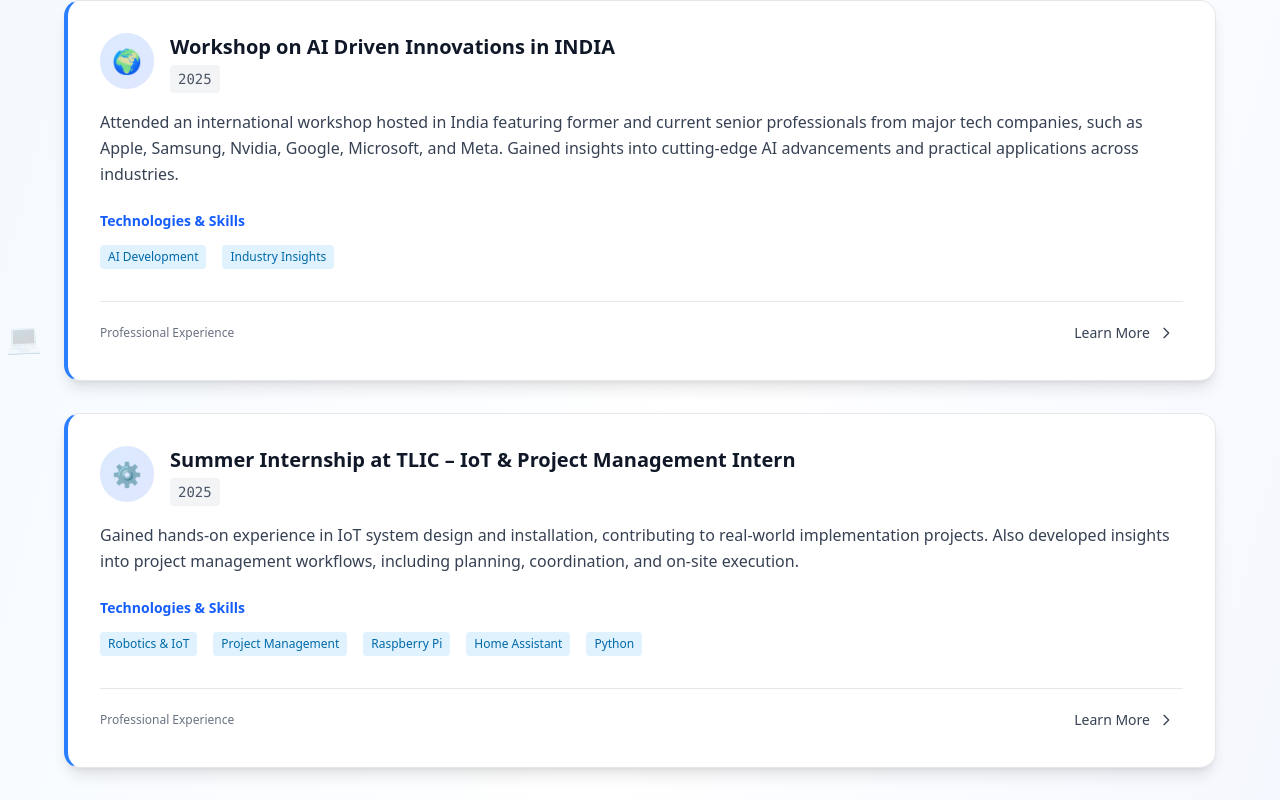
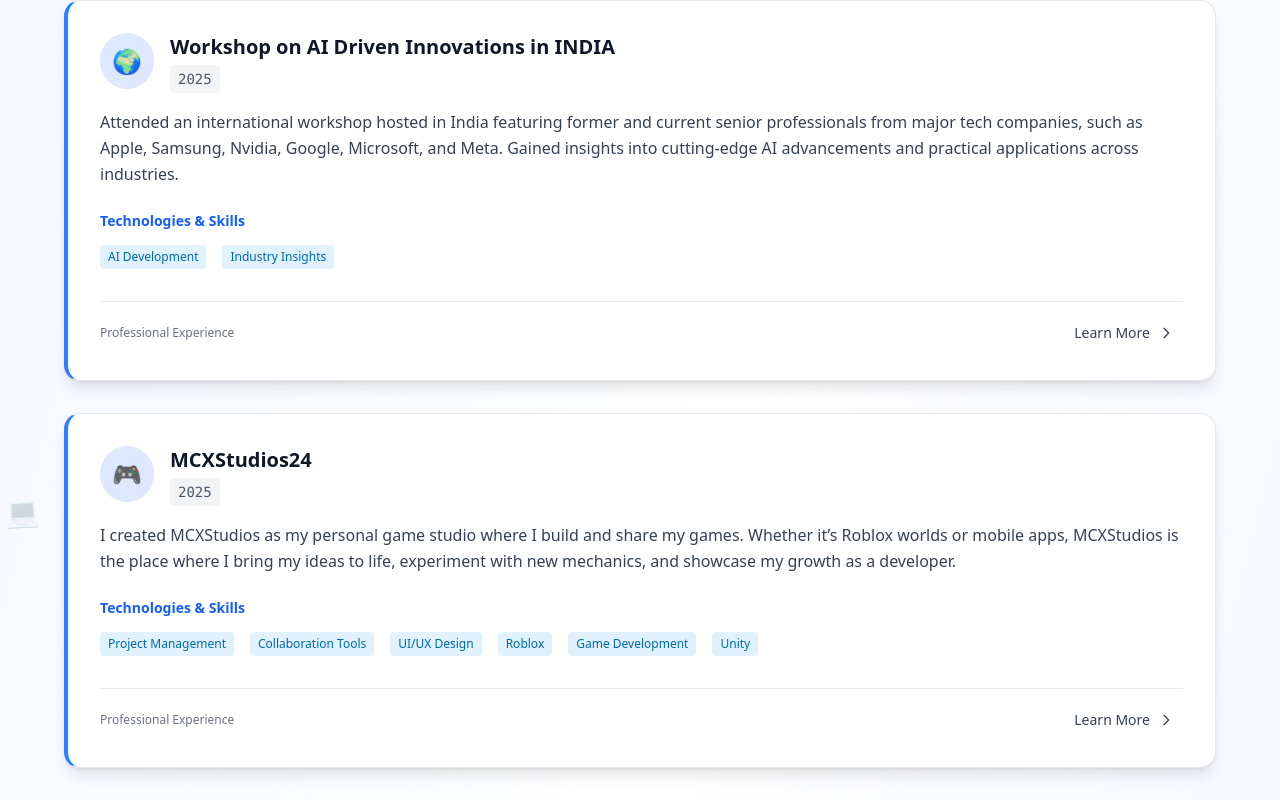
Before and after one commit to TheUnknown550/PortfolioWebsite, a React (Vite) app: page /projects in a window 1280 px wide. Shown: the part 1958-2758 px from the top of the page. Built offline with nearby package versions, Linux system fonts and the light colour scheme.

Commit message:
Added MCX Studios

```diff
--- a/public/data.yaml
+++ b/public/data.yaml
@@ -250,6 +250,16 @@
       skills:
         - AI Development
         - Industry Insights
+    - title: MCXStudios24
+      years: 2025
+      description: I created MCXStudios as my personal game studio where I build and share my games. Whether it’s Roblox worlds or mobile apps, MCXStudios is the place where I bring my ideas to life, experiment with new mechanics, and showcase my growth as a developer.
+      skills:
+        - Project Management
+        - Collaboration Tools
+        - UI/UX Design
+        - Roblox
+        - Game Development
+        - Unity
     - title: Summer Internship at TLIC – IoT & Project Management Intern
       years: 2025
       description: Gained hands-on experience in IoT system design and installation, contributing to real-world implementation projects. Also developed insights into project management workflows, including planning, coordination, and on-site execution.
@@ -478,7 +488,7 @@
       - Mentoring
     experience: Served as Teaching Assistant for Calculus II and Computer Algorithm Laboratory, providing comprehensive academic support to undergraduate students. Facilitated problem-solving sessions, debugged complex code implementations, and guided students through advanced algorithm design concepts. This role developed my mentoring capabilities, enhanced communication skills for explaining technical concepts clearly, and strengthened leadership abilities while contributing to academic excellence in mathematics and computer science education.
   - title: Summer Internship at TLIC – IoT & Project Management Intern
-    date: 2025-06-01
+    date: 2025-04-01
     category: work
     skills:
       - Robotics & IoT
@@ -488,7 +498,7 @@
       - Python
     experience: Gained intensive professional experience in IoT ecosystem development and project management through hands-on industry internship. Contributed to real-world IoT system design, installation, and deployment projects while learning enterprise-level project coordination methodologies. This immersive experience bridged academic knowledge with practical industry applications, developing skills in Raspberry Pi programming, Home Assistant integration, and collaborative project execution in professional technology environments.
   - title: Workshop on AI Driven Innovations in INDIA
-    date: 2025-07-01
+    date: 2025-03-25
     category: workshop
     skills:
       - AI Development
@@ -546,3 +556,14 @@
       - Leadership
       - Communication
     experience: Worked as a Teacher Assistant for the Information System Network Engineering (ISNE) lab, providing support to students in understanding complex concepts, troubleshooting technical issues, and guiding them through practical exercises. This role enhanced my teaching and mentorship skills while fostering a collaborative learning environment.
+  - title: MCXStudios24
+    date: 2025-06-22
+    category: project
+    skills:
+      - UI/UX Design
+      - Content Creation
+      - Game Development
+      - Project Management
+      - Coding/Programming
+      - Game Design
+    experience: I created MCXStudios as my personal game studio where I build and share my games. Whether it’s Roblox worlds or mobile apps, MCXStudios is the place where I bring my ideas to life, experiment with new mechanics, and showcase my growth as a developer.
--- a/src/Projects.tsx
+++ b/src/Projects.tsx
@@ -6,7 +6,7 @@
 
 interface Project {
   title: string;
-  years: string;
+  years: string | number;
   description: string;
   skills?: string[];
 }
@@ -35,6 +35,9 @@
       return '🌐';
     }
 
+    if (titleLower.includes('mcxstudios')) {
+      return '🎮';
+    }
     // AI/Medical projects
     if (titleLower.includes('cardiac') || titleLower.includes('cs-m') || titleLower.includes('heart')) {
       return '❤️';
@@ -94,10 +97,12 @@
       .finally(() => setLoading(false));
   }, []);
 
-  function parseYearRange(years?: string) {
+  function parseYearRange(years?: string | number) {
     if (!years) return 0;
+    // Convert to string if it's not already
+    const yearString = typeof years === 'string' ? years : years.toString();
     // Try to get the latest year in the range
-    const match = years.match(/(\d{4})(?!.*\d{4})/);
+    const match = yearString.match(/(\d{4})(?!.*\d{4})/);
     return match ? parseInt(match[1], 10) : 0;
   }
 
```
